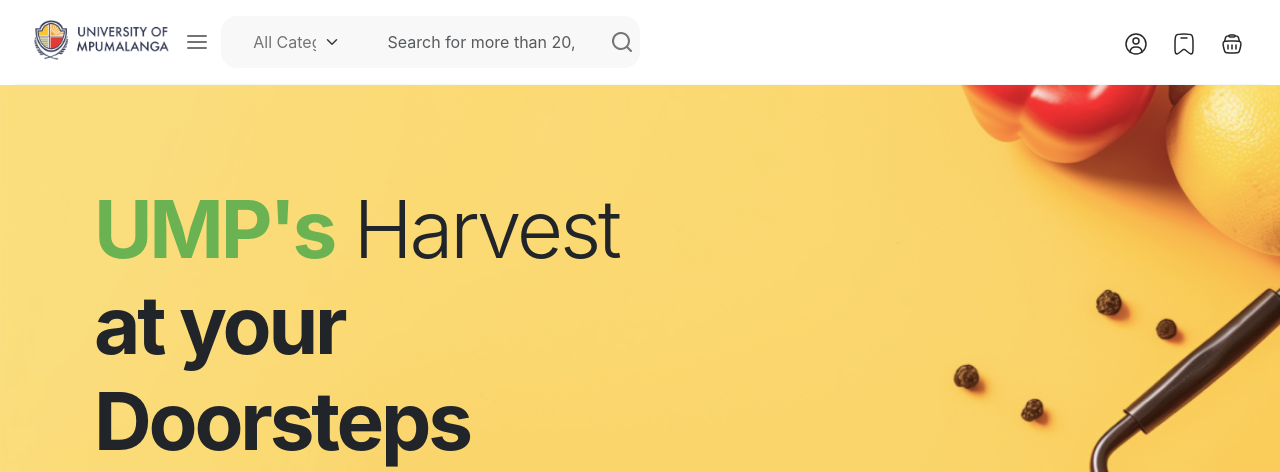
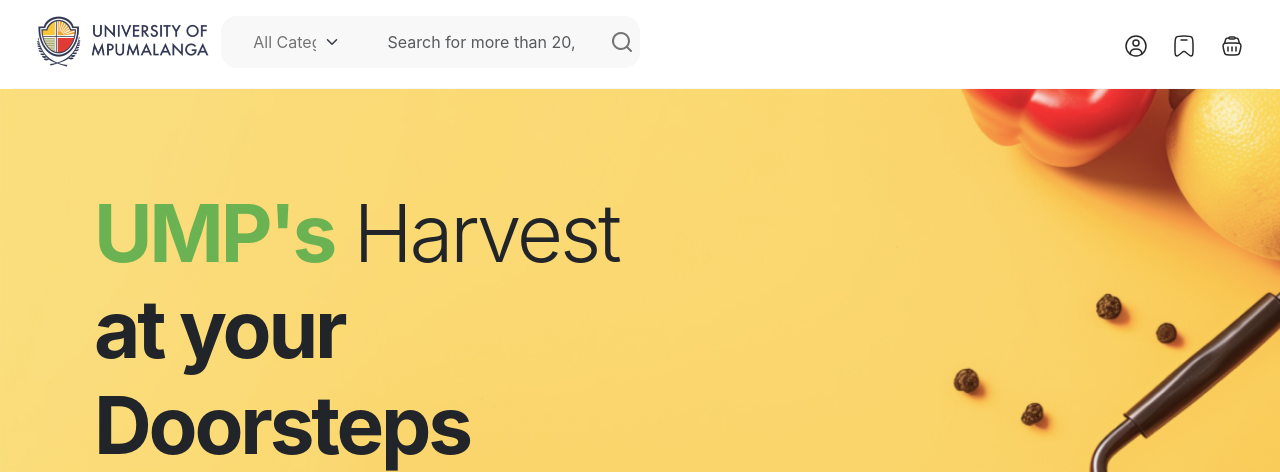
Before and after one commit to Daniel-Kenan/UMP-Harvest, a Django app: page / in a window 1280 px wide. Shown: the top 472 px of the page. Run offline with Django 5.2, Linux system fonts and the light colour scheme; data that the repository does not hold is empty; parts of the project's set-up code (start-up, migrations or seed data) failed here and were passed over.

Commit message:
del:  removed left menu btn

```diff
--- a/harvest/templates/Components/Categories.html
+++ b/harvest/templates/Components/Categories.html
@@ -24,7 +24,7 @@
         <div class="category-carousel swiper swiper-initialized swiper-horizontal swiper-backface-hidden">
           <div class="swiper-wrapper" id="swiper-wrapper" aria-live="polite">
             {% for category in categories %}
-              <a href="" class="nav-link swiper-slide text-center" role="group" aria-label="{{ forloop.counter }} / {{ forloop.total }}" style="width: 158.4px; margin-right: 30px;">
+              <a href="shop/?category={{ category.name }}" class="nav-link swiper-slide text-center" role="group" aria-label="{{ forloop.counter }} / {{ forloop.total }}" style="width: 158.4px; margin-right: 30px;">
                 <img src="{{ category.image }}" style="width:150px;height:150px" class="rounded-circle" alt="{{ category.name }} Thumbnail">
                 <h4 class="fs-6 mt-3 fw-normal category-title">{{ category.name }}</h4>
               </a>
--- a/harvest/templates/Components/NavigationBar.html
+++ b/harvest/templates/Components/NavigationBar.html
@@ -9,10 +9,10 @@
               <img src="{% static "images/university-logo2.png" %}" alt="logo" class="img-fluid">
             </a>
           </div>
-          <button class="navbar-toggler" type="button" data-bs-toggle="offcanvas" data-bs-target="#offcanvasNavbar"
+          {% comment %} <button class="navbar-toggler" type="button" data-bs-toggle="offcanvas" data-bs-target="#offcanvasNavbar"
             aria-controls="offcanvasNavbar">
             <svg width="24" height="24" viewBox="0 0 24 24"><use xlink:href="#menu"></use></svg>
-          </button>
+          </button> {% endcomment %}
         </div>
 
         <div class="col-sm-6 offset-sm-2 offset-md-0 col-lg-4">
```
